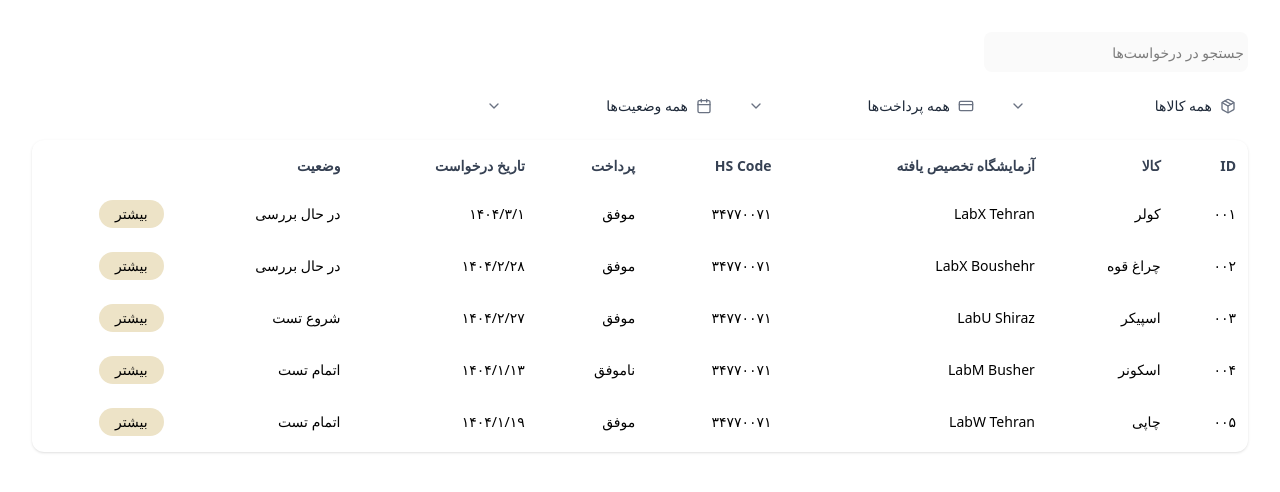
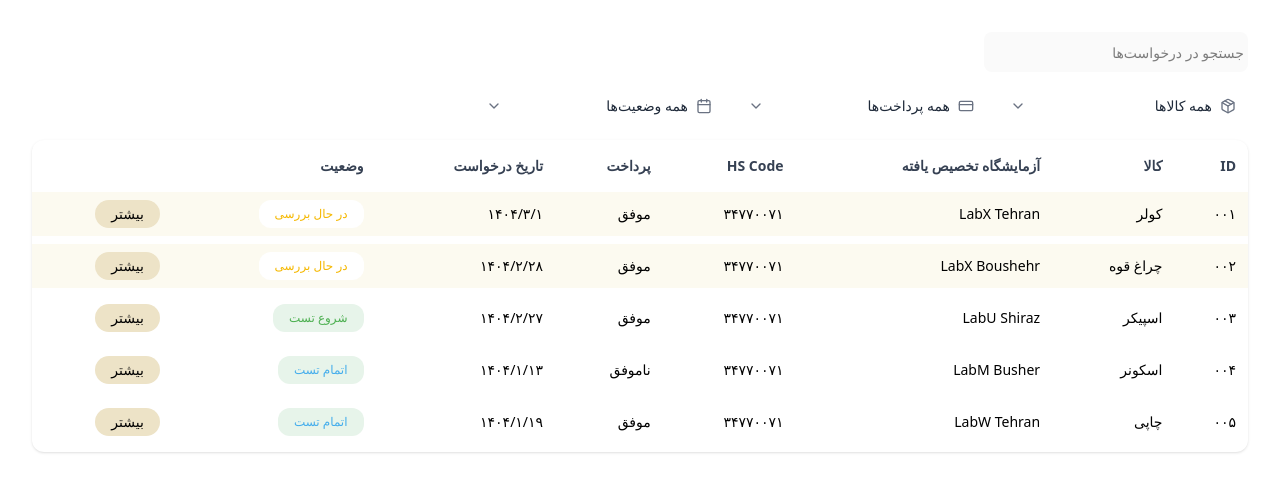
Before and after one commit to amin75t/dashboard, a Next.js app: page /mytable in a window 1280 px wide. Shown: the top 492 px of the page. Built offline with nearby package versions, Linux system fonts and the light colour scheme.

Commit message:
update: table added and finish

```diff
--- a/app/mytable/page.tsx
+++ b/app/mytable/page.tsx
@@ -5,7 +5,11 @@ import {
   getCoreRowModel,
   ColumnDef,
 } from "@tanstack/react-table";
-import { FilterComponent } from "@/components/FilterComponent";
+import {
+  FilterComponent,
+  statusColors,
+  TestStatus,
+} from "@/components/FilterComponent";
 import DataTable from "@/components/Table";
 import { RowType } from "@/lib/types/tableTypes";
 
@@ -19,9 +23,36 @@ const tableColumns: ColumnDef<RowType, any>[] = [
   {
     accessorKey: "status",
     header: "وضعیت",
-    cell: ({ getValue }: { getValue: () => string }) => (
-      <span>{getValue() as string}</span>
-    ),
+    cell: ({ getValue }) => {
+      const status = getValue() as TestStatus;
+      const color = statusColors[status];
+      return (
+        <div
+          className="w-fit py-0.5 px-2 rounded-xl"
+          style={{ backgroundColor: color.bg }}
+        >
+          <p
+            className={`px-2 py-1 rounded-full text-xs`}
+            style={{
+              color: color.textColor,
+            }}
+          >
+            {status}
+          </p>
+        </div>
+      );
+    },
+  },
+  {
+    accessorKey: "more",
+    header: "",
+    cell: ({ getValue }) => {
+      return (
+        <button className="text-primary-600 font-medium bg-[#EDE3C7] px-4 py-1 rounded-full text-sm">
+          بیشتر
+        </button>
+      );
+    },
   },
 ];
 const testData = [
--- a/components/FilterComponent.tsx
+++ b/components/FilterComponent.tsx
@@ -7,11 +7,11 @@ export enum TestStatus {
   TestStarted = "شروع تست",
   TestCompleted = "اتمام تست",
 }
-// const statusColors: Record<TestStatus, string> = {
-//   [TestStatus.UnderReview]: "#FABB05", // زرد
-//   [TestStatus.TestStarted]: "#34A853", // سبز
-//   [TestStatus.TestCompleted]: "#4285F4", // آبی
-// };
+export const statusColors: Record<TestStatus, { textColor: string; bg :string}> = {
+  [TestStatus.UnderReview]: { bg: "#FFFFFF", textColor: "#F5B800" }, // زرد
+  [TestStatus.TestStarted]: { bg: "#e7f4ea", textColor: "#4CAF50" }, // سبز
+  [TestStatus.TestCompleted]: { bg: "#e7f4ea", textColor: "#44ADEC" }, // آبی
+};
 
 interface FilterComponentProps {
   filters: TableFilter[];
--- a/components/Table.tsx
+++ b/components/Table.tsx
@@ -1,147 +1,10 @@
-// "use client";
-// import {
-//   useReactTable,
-//   getCoreRowModel,
-//   flexRender,
-//   ColumnDef,
-//   getFilteredRowModel,
-// } from "@tanstack/react-table";
-// import { useMemo, useState } from "react";
-// import { FilterComponent } from "./FilterComponent";
-// import { TableFilter } from "@/lib/types/tableTypes";
-
-// type TableProps<T> = {
-//   columns: ColumnDef<T, any>[];
-//   data: T[];
-//   filters?: TableFilter[];
-//   search?: {
-//     value: string;
-//     onChange: (val: string) => void;
-//     placeholder?: string;
-//   };
-//   emptyText?: string;
-//   onRowClick?: (row: T, index: number) => void;
-// };
-
-// export function Table<T extends Record<string, any>>({
-//   columns,
-//   data,
-//   filters,
-//   search,
-//   emptyText = "داده‌ای وجود ندارد",
-//   onRowClick,
-// }: TableProps<T>) {
-//   const [globalFilter, setGlobalFilter] = useState("");
-
-//   const table = useReactTable({
-//     data,
-//     columns,
-//     state: {
-//       globalFilter,
-//     },
-//     onGlobalFilterChange: setGlobalFilter,
-//     getCoreRowModel: getCoreRowModel(),
-//     getFilteredRowModel: getFilteredRowModel(),
-//   });
-
-//   return (
-//     <div
-//       dir="rtl"
-//       className="w-full bg-white rounded-xl shadow-sm overflow-x-auto p-4"
-//     >
-//       {(filters?.length || search) && (
-//         <div className="flex flex-col flex-wrap gap-4 mb-4 items-start justify-start">
-//           {search && (
-//             <div className="relative bg-neutral-50 py-2 px-1 rounded-lg">
-//               <input
-//                 className="outline-0 border-none rounded-md w-64 text-sm"
-//                 type="text"
-//                 value={search.value}
-//                 onChange={(e) => search.onChange(e.target.value)}
-//                 placeholder={search.placeholder || "جستجو..."}
-//               />
-//               <svg
-//                 className="absolute left-2 top-1/2 -translate-y-1/2 w-5 h-5 text-gray-400"
-//                 fill="none"
-//                 stroke="currentColor"
-//                 strokeWidth="2"
-//                 viewBox="0 0 24 24"
-//               >
-//                 <circle cx="11" cy="11" r="8" />
-//                 <line x1="21" y1="21" x2="16.65" y2="16.65" />
-//               </svg>
-//             </div>
-//           )}
-//           {filters && <FilterComponent filters={filters} />}
-//         </div>
-//       )}
-
-//       <table className="w-full text-right border-separate border-spacing-y-2">
-//         <thead>
-//           {table.getHeaderGroups().map((headerGroup) => (
-//             <tr key={headerGroup.id}>
-//               {headerGroup.headers.map((header) => (
-//                 <th
-//                   key={header.id}
-//                   className="py-2 px-3 font-bold text-gray-700 text-sm"
-//                 >
-//                   {header.isPlaceholder
-//                     ? null
-//                     : flexRender(
-//                         header.column.columnDef.header,
-//                         header.getContext()
-//                       )}
-//                 </th>
-//               ))}
-//               <th className="py-2 px-3" />
-//             </tr>
-//           ))}
-//         </thead>
-//         <tbody>
-//           {table.getRowModel().rows.length === 0 ? (
-//             <tr>
-//               <td
-//                 colSpan={columns.length + 1}
-//                 className="text-center py-8 text-gray-400"
-//               >
-//                 {emptyText}
-//               </td>
-//             </tr>
-//           ) : (
-//             table.getRowModel().rows.map((row, rowIndex) => (
-//               <tr
-//                 key={row.id}
-//                 onClick={
-//                   onRowClick
-//                     ? () => onRowClick(row.original, rowIndex)
-//                     : undefined
-//                 }
-//                 className="rounded-xl cursor-pointer"
-//               >
-//                 {row.getVisibleCells().map((cell) => (
-//                   <td
-//                     key={cell.id}
-//                     className="py-2 px-3 text-sm whitespace-nowrap"
-//                   >
-//                     {flexRender(cell.column.columnDef.cell, cell.getContext())}
-//                   </td>
-//                 ))}
-//                 <td className="py-2 px-3">
-//                   <button className="text-primary-600 font-medium bg-[#EDE3C7] px-4 py-1 rounded-full text-sm">
-//                     بیشتر
-//                   </button>
-//                 </td>
-//               </tr>
-//             ))
-//           )}
-//         </tbody>
-//       </table>
-//     </div>
-//   );
-// }
 "use client";
-import React from "react";
-import { ColumnDef, flexRender, Table as ReactTable } from "@tanstack/react-table";
+import React, { useState } from "react";
+import {
+  ColumnDef,
+  flexRender,
+  Table as ReactTable,
+} from "@tanstack/react-table";
 import { RowType } from "@/lib/types/tableTypes";
 
 type Props<T> = {
@@ -153,9 +16,11 @@ export default function DataTable<T>({ table, columns }: Props<T>) {
   return (
     <table className="w-full text-right border-separate border-spacing-y-2 bg-white rounded-xl shadow-sm">
       <thead>
-        {table.getHeaderGroups().map((headerGroup) => (
+        {table.getHeaderGroups().map((headerGroup) => {
+          return (
             <tr key={headerGroup.id}>
-            {headerGroup.headers.map((header) => (
+              {headerGroup.headers.map((header) => {
+                return (
                   <th
                     key={header.id}
                     className="py-2 px-3 font-bold text-gray-700 text-sm"
@@ -165,12 +30,13 @@ export default function DataTable<T>({ table, columns }: Props<T>) {
                       header.getContext()
                     )}
                   </th>
-            ))}
-            <th className="py-2 px-3" />
+                );
+              })}
             </tr>
-        ))}
+          );
+        })}
       </thead>
-      <tbody>
+      <tbody >
         {table.getRowModel().rows.length === 0 ? (
           <tr>
             <td
@@ -181,23 +47,33 @@ export default function DataTable<T>({ table, columns }: Props<T>) {
             </td>
           </tr>
         ) : (
-          table.getRowModel().rows.map((row) => (
-            <tr key={row.id} className="rounded-xl cursor-pointer">
-              {row.getVisibleCells().map((cell) => (
+          table.getRowModel().rows.map((row) => {
+            const isSpecial = row.getValue("status") == "در حال بررسی";
+
+            return (
+              <tr
+                style={{
+                  backgroundColor: isSpecial ? "#FCFAF0" : "#fffffff",
+                }}
+                key={row.id}
+                className="rounded-xl cursor-pointer"
+              >
+                {row.getVisibleCells().map((cell) => {
+                  return (
                     <td
                       key={cell.id}
-                  className="py-2 px-3 text-sm whitespace-nowrap"
+                      className="py-2  px-3 text-sm whitespace-nowrap"
                     >
-                  {flexRender(cell.column.columnDef.cell, cell.getContext())}
+                      {flexRender(
+                        cell.column.columnDef.cell,
+                        cell.getContext()
+                      )}
                     </td>
-              ))}
-              <td className="py-2 px-3">
-                <button className="text-primary-600 font-medium bg-[#EDE3C7] px-4 py-1 rounded-full text-sm">
-                  بیشتر
-                </button>
-              </td>
+                  );
+                })}
               </tr>
-          ))
+            );
+          })
         )}
       </tbody>
     </table>
```
Lines whose indentation alone changed are shown as unchanged.
